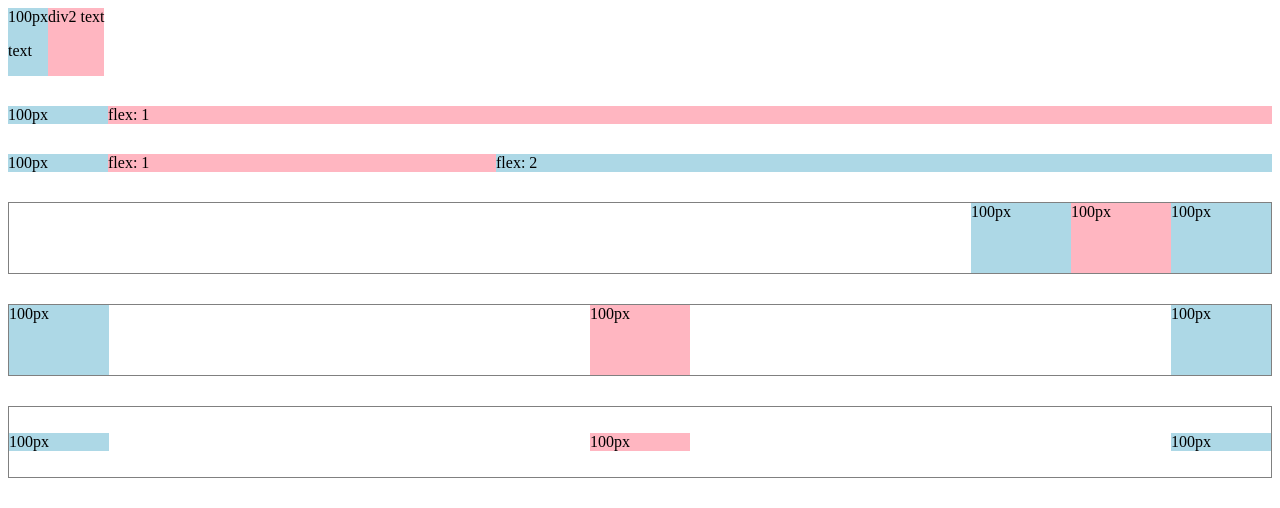
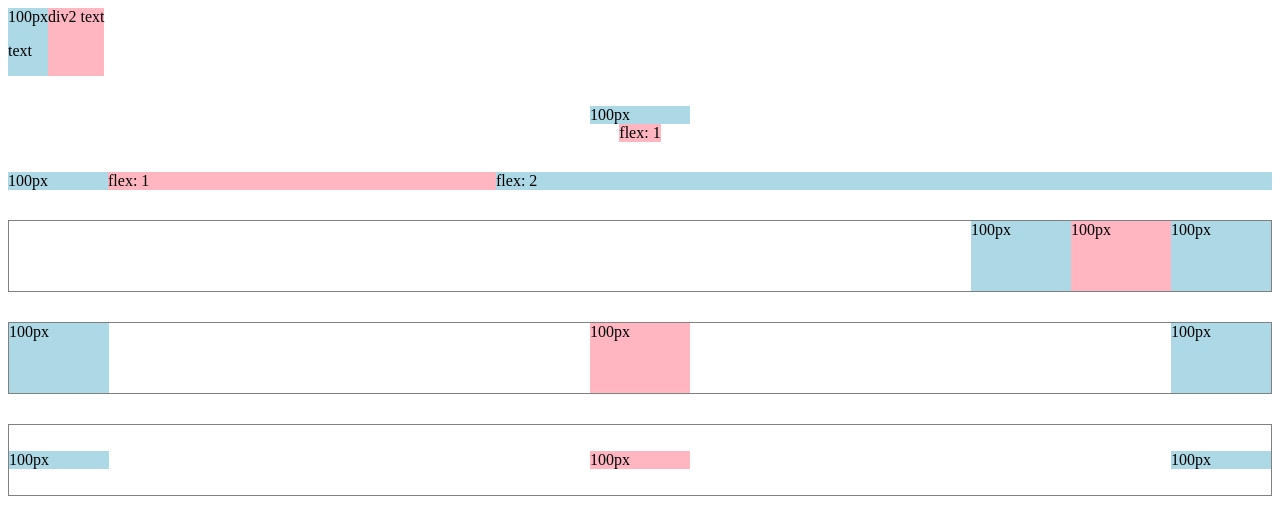
Before and after one commit to itsSK56/Youtube_Clone, a plain HTML site: page intro-to-html/flexbox.html in a window 1280 px wide. Shown: the top 508 px of the page. Drawn offline with Linux system fonts and the light colour scheme.

Commit message:
Update flexbox.html

```diff
--- a/intro-to-html/flexbox.html
+++ b/intro-to-html/flexbox.html
@@ -12,7 +12,8 @@
         </div>
         <div style="
             display: flex;
-            flex-direction: row;
+            flex-direction: column;
+            align-items: center;
             margin-top: 30px">
             <div style="background-color: lightblue ; width: 100px;">100px</div>
             <div style="background-color: lightpink; flex:1;">flex: 1</div>
```
